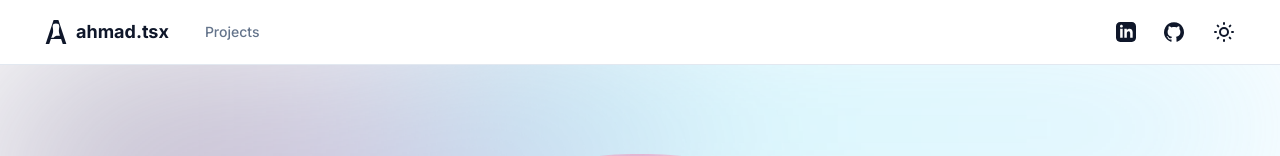
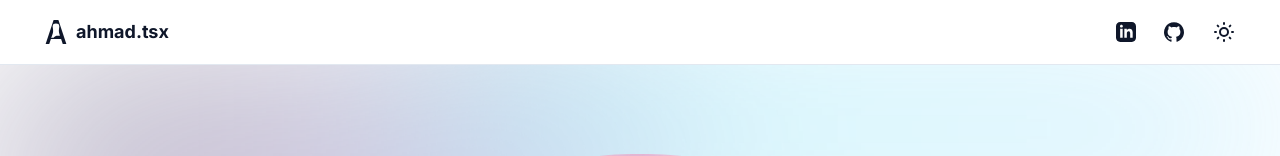
Before and after one commit to ahmad1702/ahmad.dev, a Next.js app: page / in a window 1280 px wide. Shown: the top 156 px of the page. Built offline with nearby package versions, Linux system fonts and the light colour scheme.

Commit message:
remove 'projects' page links

```diff
--- a/src/app/site-config.ts
+++ b/src/app/site-config.ts
@@ -5,10 +5,10 @@ export const siteConfig = {
   description:
     "Never build your apps with invalid environment variables again. Validate and transform your environment with the full power of Zod.",
   mainNav: [
-    {
-      title: "Projects",
-      href: "/projects",
-    },
+    // {
+    //   title: "Projects",
+    //   href: "/projects",
+    // },
   ],
   sidebarNav: [
     {
@@ -19,11 +19,11 @@ export const siteConfig = {
           href: "/#resume",
           items: [],
         },
-        {
-          title: "Projects",
-          href: "/projects",
-          items: [],
-        },
+        // {
+        //   title: "Projects",
+        //   href: "/projects",
+        //   items: [],
+        // },
       ],
     },
     {
```
